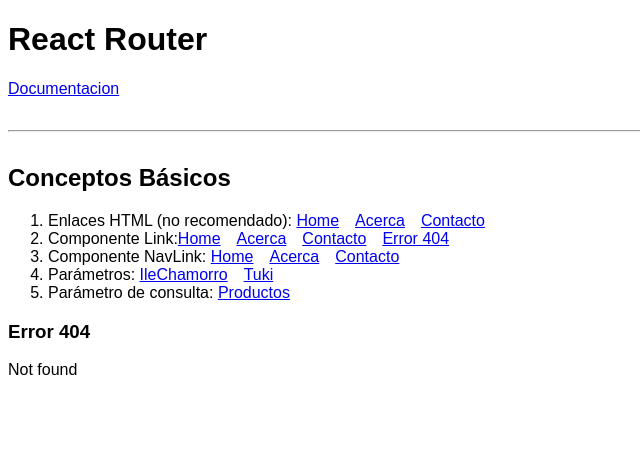
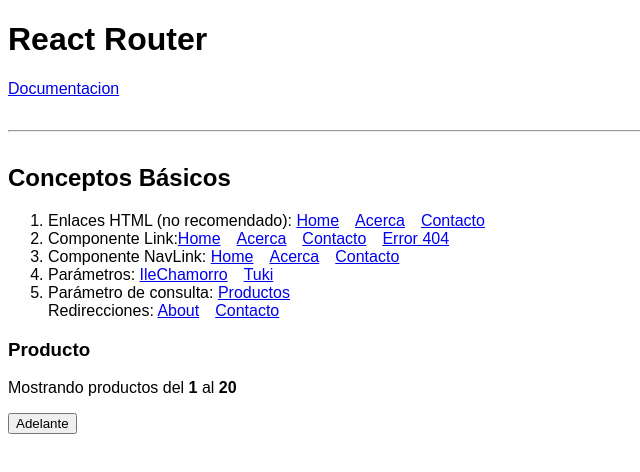
Before and after one commit to IleanaChamorro/react-routes, a React (Create React App) app: page /productos in a window 1280 px wide. Shown: the top 472 px of the page, without its empty margins (0-640 px from the left). Built offline with nearby package versions, Linux system fonts and the light colour scheme.

Commit message:
Redirecciones

```diff
--- a/src/components/ConceptosBasicos.js
+++ b/src/components/ConceptosBasicos.js
@@ -1,12 +1,13 @@
 import { BrowserRouter as Router } from 'react-router-dom'
 import React from 'react'
-import { Route, Switch } from 'react-router-dom'
+import { Route, Switch, Redirect } from 'react-router-dom'
 import Acerca from '../pages/Acerca'
 import Contacto from '../pages/Contacto'
 import Home from '../pages/Home'
 import Error404 from '../pages/Error404'
 import MenuConceptos from './MenuConceptos'
 import Usuario from '../pages/Usuario'
+import Producto from '../pages/Producto'
 
 const ConceptosBasicos = () => {
   return (
@@ -19,8 +20,14 @@ const ConceptosBasicos = () => {
                 <Route exact path="/acerca" component={Acerca}/>
                 <Route exact path="/contacto" component={Contacto}/>
                 <Route exact path="/usuario/:username" component={Usuario}/>
+                <Route exact path="/productos" component={Producto}/>
+                <Route exact path="/about">
+                    <Redirect to="/acerca"/>
+                </Route>
+                <Route exact path="/contact">
+                    <Redirect to="/contacto"/>
+                </Route>
                 <Route path="*" component={Error404}/>
-
             </Switch>
         </Router>
     </div>
--- a/src/components/MenuConceptos.js
+++ b/src/components/MenuConceptos.js
@@ -39,6 +39,9 @@ const MenuConceptos = () => {
                 <span>Parámetro de consulta: </span>
                 <Link to="/productos">Productos</Link>
             </li>
+            <span>Redirecciones: </span>
+            <Link to="/about">About</Link>
+            <Link to="/contacto">Contacto</Link>
         </ol>
     </nav>
   )
--- /dev/null
+++ b/src/pages/Producto.js
@@ -0,0 +1,40 @@
+import React from 'react'
+import { useLocation, useHistory } from 'react-router-dom'
+
+const Producto = () => {
+  //let location = useLocation();
+  //console.log(location);
+
+  //Con el hook useLocation además de saber en qué URL estamos, podemos saber de dónde venimos
+  let { search } = useLocation();
+  let query = new URLSearchParams(search);
+
+  const LIMIT = 20;
+  let start = parseInt(query.get("inicio")) || 1;
+  let end = parseInt(query.get("fin")) || LIMIT;
+  //console.log(start, end);
+
+
+  let history = useHistory();
+  console.log(history);
+
+  const handlePrev = (e) => {
+    history.push({search: `?inicio=${start - LIMIT}&fin=${end - LIMIT}`})
+  };
+
+  const handleNext = (e) => {
+    history.push({search: `?inicio=${start + LIMIT}&fin=${end + LIMIT}`})
+  };
+
+
+  return (
+    <div>
+      <h3>Producto</h3>
+      <p>Mostrando productos del <b>{start}</b> al <b>{end}</b></p>
+      {start > LIMIT && <button onClick={handlePrev}>Atrás</button>}
+      <button onClick={handleNext}>Adelante</button>
+    </div>
+  )
+}
+
+export default Producto
```
